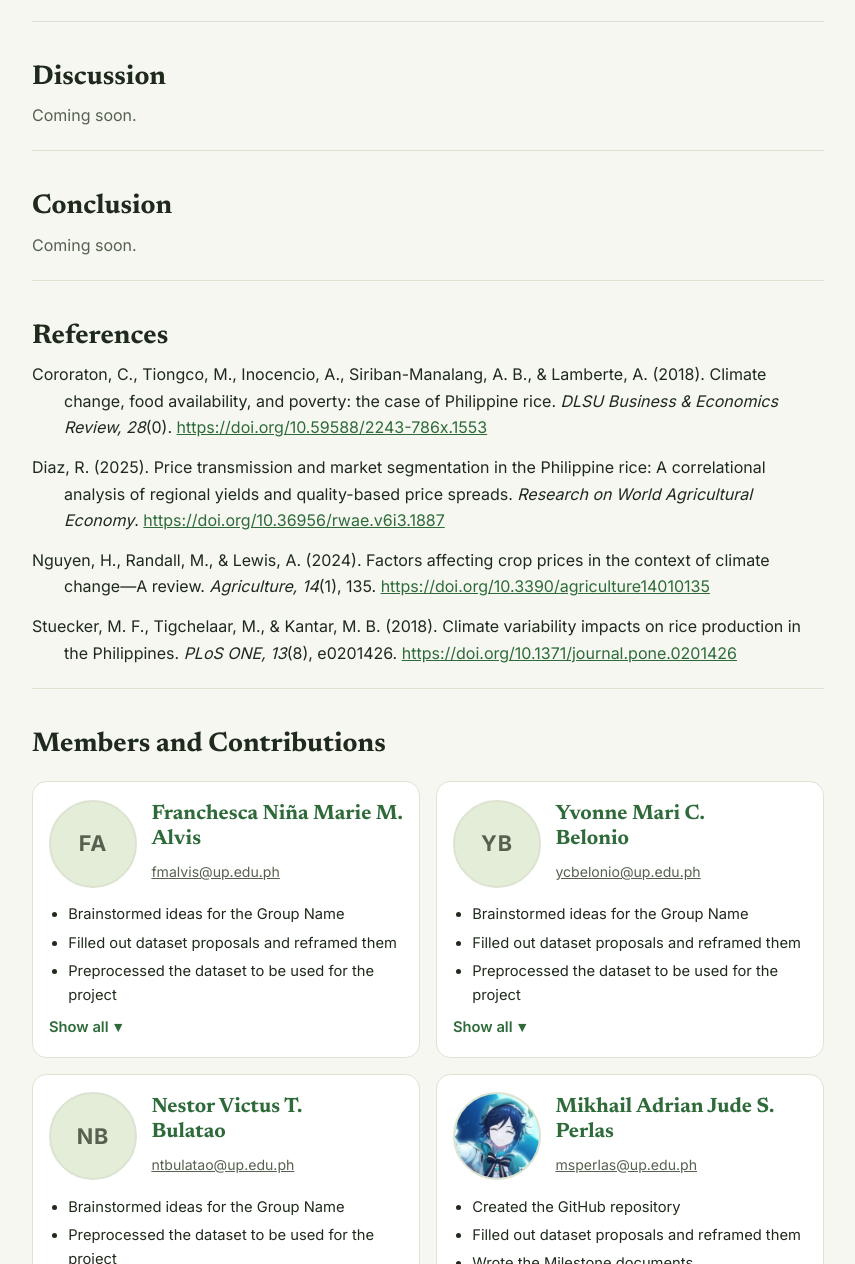
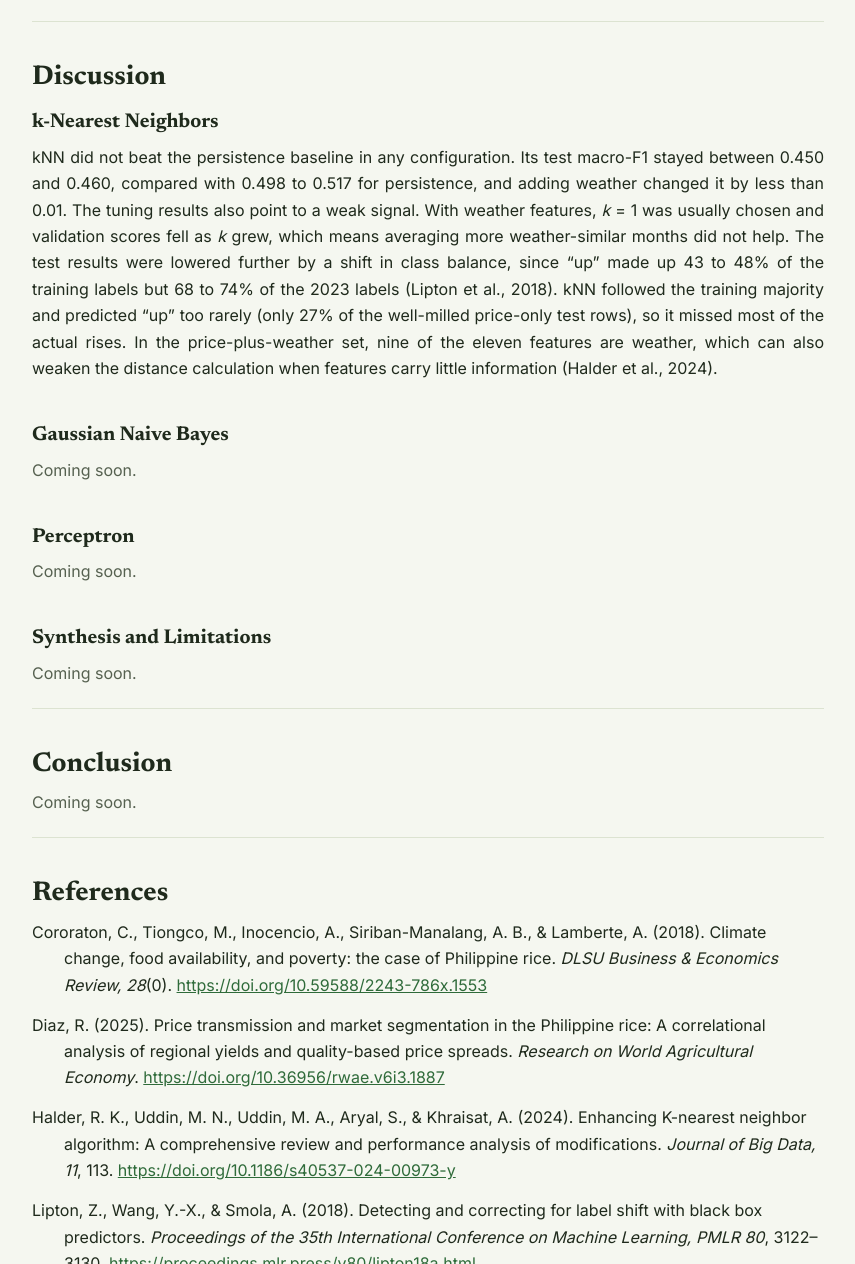
Before and after one commit to allhailmikeyl/ai-project-170, a plain HTML site: page index.html in a window 1280 px wide. Shown: the part 10736-12000 px from the top of the page, without its empty margins (212-1067 px from the left). Drawn offline with Linux system fonts and the light colour scheme.

Commit message:
feat: added discussion for knn

```diff
--- a/index.html
+++ b/index.html
@@ -797,6 +797,32 @@
 
         <section id="discussion">
           <h2>Discussion</h2>
+          <h3>k-Nearest Neighbors</h3>
+          <p>
+            kNN did not beat the persistence baseline in any configuration. Its
+            test macro-F1 stayed between 0.450 and 0.460, compared with 0.498
+            to 0.517 for persistence, and adding weather changed it by less
+            than 0.01. The tuning results also point to a weak signal. With
+            weather features, <em>k</em> = 1 was usually chosen and validation
+            scores fell as <em>k</em> grew, which means averaging more
+            weather-similar months did not help. The test results were lowered
+            further by a shift in class balance, since “up” made up 43 to 48%
+            of the training labels but 68 to 74% of the 2023 labels (Lipton et
+            al., 2018). kNN followed the training majority and predicted “up”
+            too rarely (only 27% of the well-milled price-only test rows), so
+            it missed most of the actual rises. In the price-plus-weather set,
+            nine of the eleven features are weather, which can also weaken the
+            distance calculation when features carry little information
+            (Halder et al., 2024).
+          </p>
+
+          <h3>Gaussian Naive Bayes</h3>
+          <p class="placeholder">Coming soon.</p>
+
+          <h3>Perceptron</h3>
+          <p class="placeholder">Coming soon.</p>
+
+          <h3>Synthesis and Limitations</h3>
           <p class="placeholder">Coming soon.</p>
         </section>
 
@@ -823,6 +849,26 @@
             <em>Research on World Agricultural Economy</em>.
             <a href="https://doi.org/10.36956/rwae.v6i3.1887"
               >https://doi.org/10.36956/rwae.v6i3.1887</a
+            >
+          </p>
+          <p class="ref">
+            Halder, R. K., Uddin, M. N., Uddin, M. A., Aryal, S., &amp;
+            Khraisat, A. (2024). Enhancing K-nearest neighbor algorithm: A
+            comprehensive review and performance analysis of modifications.
+            <em>Journal of Big Data, 11</em>, 113.
+            <a href="https://doi.org/10.1186/s40537-024-00973-y"
+              >https://doi.org/10.1186/s40537-024-00973-y</a
+            >
+          </p>
+          <p class="ref">
+            Lipton, Z., Wang, Y.-X., &amp; Smola, A. (2018). Detecting and
+            correcting for label shift with black box predictors.
+            <em
+              >Proceedings of the 35th International Conference on Machine
+              Learning, PMLR 80</em
+            >, 3122–3130.
+            <a href="https://proceedings.mlr.press/v80/lipton18a.html"
+              >https://proceedings.mlr.press/v80/lipton18a.html</a
             >
           </p>
           <p class="ref">
@@ -968,11 +1014,7 @@
               target="_blank"
               rel="noopener"
             >
-              <svg viewBox="0 0 16 16" aria-hidden="true" focusable="false">
-                <path
-                  d="M8 0C3.58 0 0 3.58 0 8c0 3.54 2.29 6.53 5.47 7.59.4.07.55-.17.55-.38 0-.19-.01-.82-.01-1.49-2.01.37-2.53-.49-2.69-.94-.09-.23-.48-.94-.82-1.13-.28-.15-.68-.52-.01-.53.63-.01 1.08.58 1.23.82.72 1.21 1.87.87 2.33.66.07-.52.28-.87.51-1.07-1.78-.2-3.64-.89-3.64-3.95 0-.87.31-1.59.82-2.15-.08-.2-.36-1.02.08-2.12 0 0 .67-.21 2.2.82.64-.18 1.32-.27 2-.27.68 0 1.36.09 2 .27 1.53-1.04 2.2-.82 2.2-.82.44 1.1.16 1.92.08 2.12.51.56.82 1.27.82 2.15 0 3.07-1.87 3.75-3.65 3.95.29.25.54.73.54 1.48 0 1.07-.01 1.93-.01 2.2 0 .21.15.46.55.38A8.013 8.013 0 0016 8c0-4.42-3.58-8-8-8z"
-                />
-              </svg>
+              <span class="icon-github" aria-hidden="true"></span>
               View on GitHub
             </a>
             <p class="repo-path">github.com/allhailmikeyl/ai-project-170</p>
```
Also changed, not shown: styles.css (+9 -0 lines).
